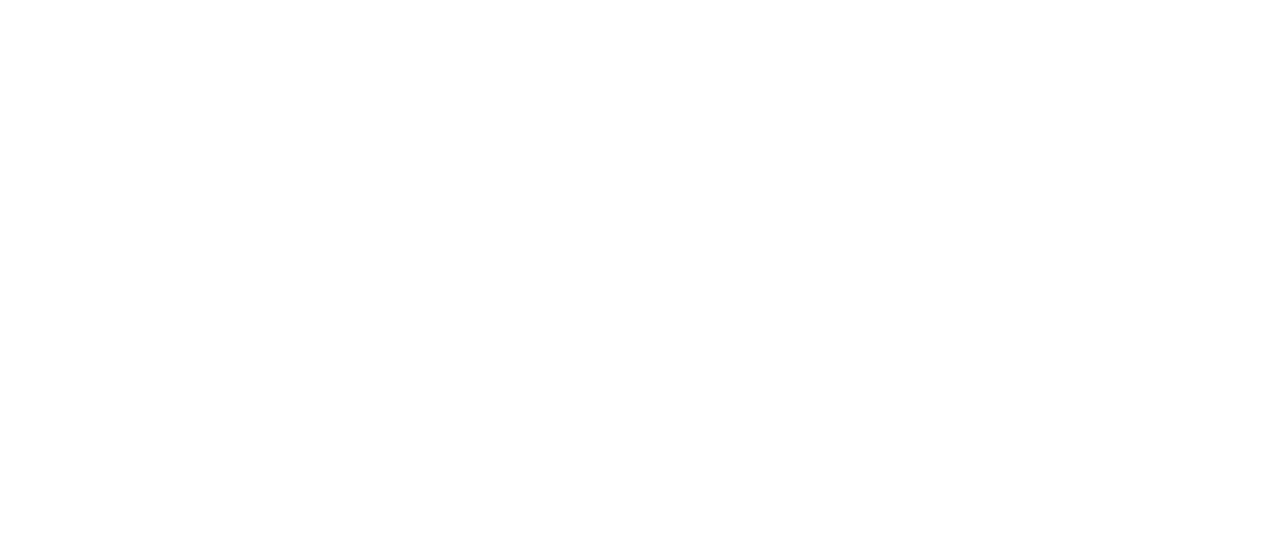
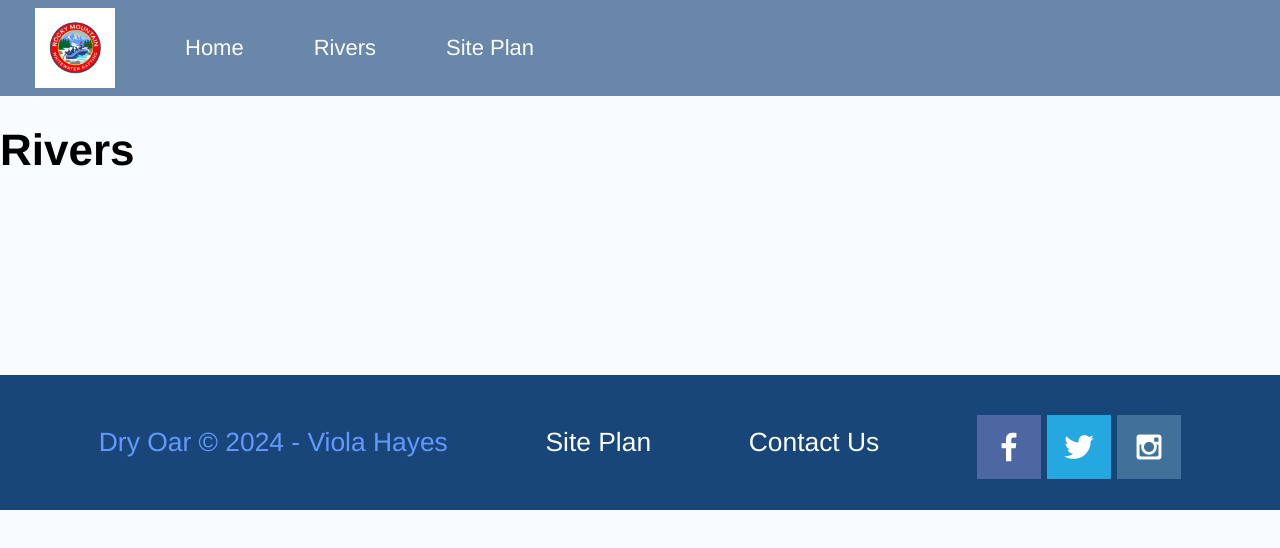
Before and after one commit to viola-hayes/wdd130, a plain HTML site: page wwr/rivers.html in a window 1280 px wide. Drawn offline with Linux system fonts and the light colour scheme.

Commit message:
made the rivers page

```diff
--- a/wwr/rivers.html
+++ b/wwr/rivers.html
@@ -3,9 +3,44 @@
 <head>
     <meta charset="UTF-8">
     <meta name="viewport" content="width=device-width, initial-scale=1.0">
-    <title>Document</title>
+    <title>Whitewater Rafting Vacations | Dry Oar Boating | Home</title>
+    <link rel="stylesheet" href="styles/style.css">
+
 </head>
 <body>
+    <div id="content">
+    <header>
+        <a id="logo_link" href="index.html">
+        <img class="logo" src="images/attachment_68984809.jpg" alt="Rocky Mountain White Water Rafting Logo">
+    </a>
+    <nav>
+        <a href="index.html">Home</a>
+        <a href="rivers.html">Rivers</a>
+        <a href="site-plan-rafting.html">Site Plan</a>
+     </nav>
+    </header>
+ <main>
+    <h1>Rivers</h1>
+ </main>
+        </main>
+        <footer>
+            <p>Dry Oar &copy; 2024 - Viola Hayes</p>
+            <p><a href="site-plan-rafting.html">Site Plan</a></p>
+            <p><a href="contactus.html">Contact Us</a></p>
+            <div class="social">
+                <a href="https://facebook.com" target="_blank">
+                    <img src="images/facebook.png" alt="fb icon">
+                </a>
+                <a href="https://twitter.com" target="_blank">
+                    <img src="images/twitter.png" alt="twitter icon">
+                </a>
+                <a href="https://instagram.com" target="_blank">
+                    <img src="images/instagram.png" alt="instagram icon">
+                </a>
+            </div>
+
+        </footer>
+    </div>
 
 </body>
 </html>
```
Also changed, not shown: wwr/index.html (+1 -1 lines).
